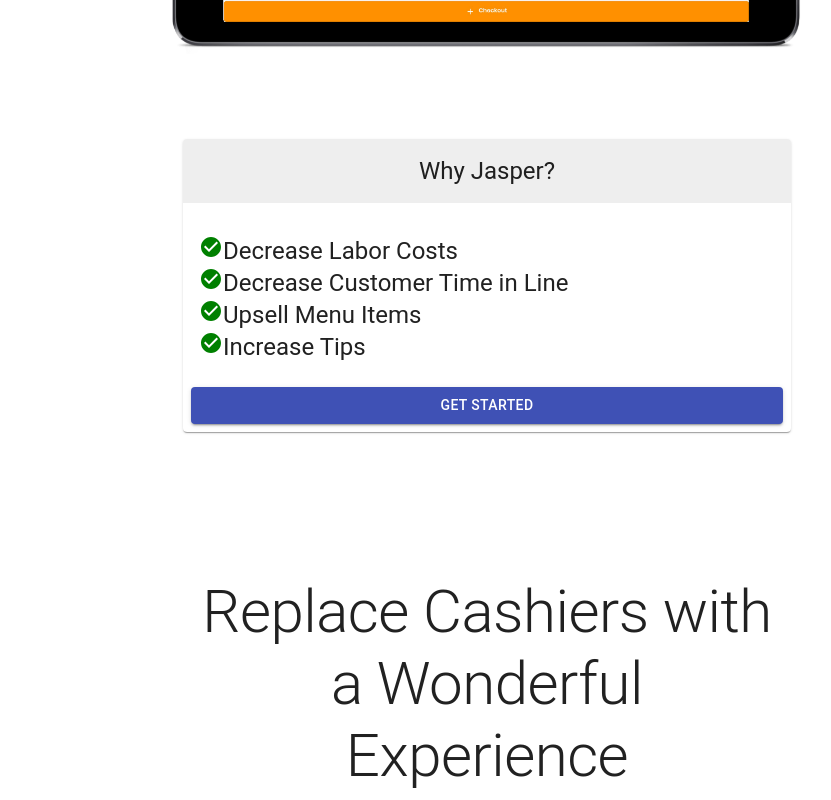
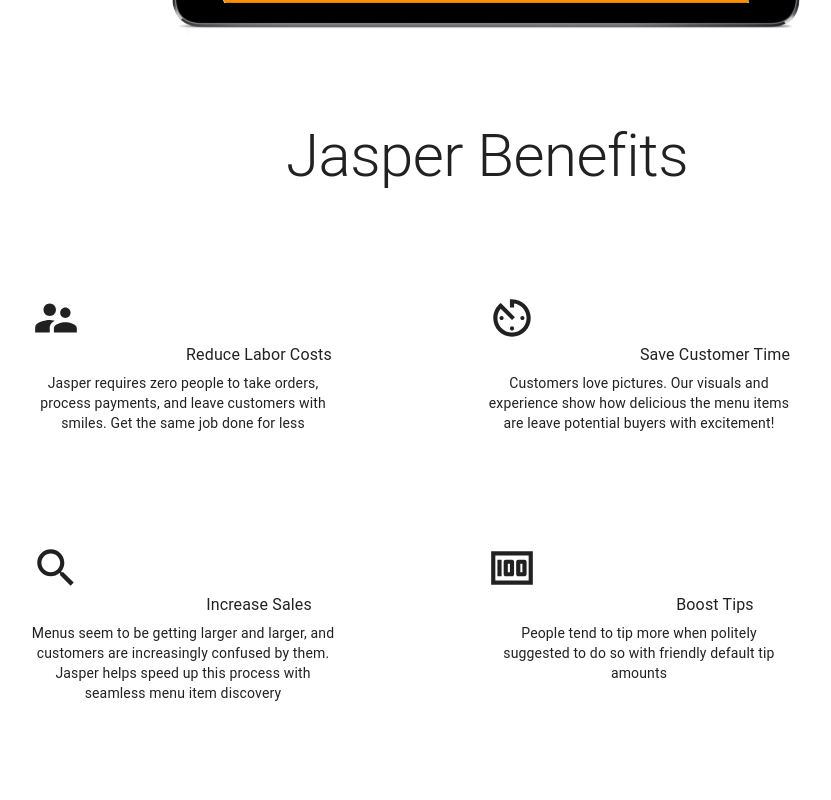
Before and after one commit to JasperTechnologies/jasper-web, a React (Create React App) app: page / in a window 1280 px wide. Shown: the part 840-1640 px from the top of the page, without its empty margins (153-984 px from the left). Built offline with nearby package versions, Linux system fonts and the light colour scheme.

Commit message:
Update experience/benefit sections

```diff
--- a/src/App.js
+++ b/src/App.js
@@ -16,7 +16,13 @@
 import logo from './logo.png';
 import ipad from './ipadcomp.png'
 import ipadstand from './ipadstand.jpg'
-import CheckCircleIcon from '@material-ui/icons/CheckCircle';
+
+// icons
+import Check from '@material-ui/icons/Check';
+import SupervisorAccount from '@material-ui/icons/SupervisorAccount';
+import AvTimer from '@material-ui/icons/AvTimer';
+import Search from '@material-ui/icons/Search';
+import Money from '@material-ui/icons/Money';
 
 function Copyright() {
   return (
@@ -69,6 +75,15 @@
   link: {
     margin: theme.spacing(1, 1.5),
   },
+  experienceIcon: {
+    fontSize: '50px',
+  },
+  experienceGrid: {
+    height: '250px',
+  },
+  experienceContainer: {
+    paddingTop: '80px',
+  },
   heroContent: {
     padding: theme.spacing(8, 0, 6),
   },
@@ -92,22 +107,22 @@
     },
   },
 }));
-
-const tiers = [
-  {
-    title: 'Pro',
-    subheader: 'Most popular',
-    price: '15',
-    description: [
-      'Decrease Labor Costs',
-      'Decrease Customer Time in Line',
-      'Upsell Menu Items',
-      'Increase Tips',
-    ],
-    buttonText: 'Get started',
-    buttonVariant: 'contained',
-  },
-];
+//
+// const tiers = [
+//   {
+//     title: 'Pro',
+//     subheader: 'Most popular',
+//     price: '15',
+//     description: [
+//       'Decrease Labor Costs',
+//       'Decrease Customer Time in Line',
+//       'Upsell Menu Items',
+//       'Increase Tips',
+//     ],
+//     buttonText: 'Get started',
+//     buttonVariant: 'contained',
+//   },
+// ];
 
 export default function Pricing() {
   const classes = useStyles();
@@ -120,7 +135,7 @@
           <img alt='jasper company logo' className={classes.logo} src={logo}></img>
           <nav>
             <Link variant="button" color="textPrimary" href="#" className={classes.link}>
-              Features
+              Benefits
             </Link>
             <Link variant="button" color="textPrimary" href="#" className={classes.link}>
               Contact Us
@@ -131,10 +146,13 @@
       {/* Hero unit */}
       <Container maxWidth="sm" component="main" className={classes.heroContent}>
         <Typography component="h1" variant="h2" align="center" color="textPrimary" gutterBottom>
-          Ordering Just Became Simple
+          Ordering
         </Typography>
-        <Typography variant="h5" align="center" color="textSecondary" component="p">
-          Jasper enables an automated fast and magical self-service option for ordering food at restaurants.
+        <Typography component="h1" variant="h2" align="center" color="textPrimary" gutterBottom>
+          Just Became Simple
+        </Typography>
+        <Typography variant="body1" align="center" color="textSecondary" component="p">
+          Jasper is a magical self-service option for ordering food at restaurants
         </Typography>
       </Container>
       <Container className={classes.centerContainer}>
@@ -143,45 +161,103 @@
         <br></br>
       </Container>
       {/* End hero unit */}
-      <Container maxWidth="md" component="main" className={classes.centerContainer}>
-          {tiers.map(tier => (
-            // Enterprise card is full width at sm breakpoint
-            <Grid item key={tier.title} xs={12} sm={tier.title === 'Enterprise' ? 12 : 6} md={8}>
-              <Card>
-                <CardHeader
-                  title='Why Jasper?'
-                  titleTypographyProps={{ align: 'center' }}
-                  subheaderTypographyProps={{ align: 'center' }}
-                  className={classes.cardHeader}
-                />
-                <CardContent>
-                  <div className={classes.cardPricing}>
-                    <Typography component="h2" variant="h3" color="textPrimary">
-                    </Typography>
-                    <Typography variant="h4" color="textSecondary">
-                    </Typography>
-                  </div>
-                  <ul>
-                    {tier.description.map(line => (
-                      <Typography component="li" variant="h5" align="left" key={line}>
-                        <CheckCircleIcon style={{color: 'green', flex: 1}}></CheckCircleIcon>
-                        {line}
-                      </Typography>
-                    ))}
-                  </ul>
-                </CardContent>
-                <CardActions>
-                  <Button fullWidth variant={tier.buttonVariant} color="primary">
-                    {tier.buttonText}
-                  </Button>
-                </CardActions>
-              </Card>
+      <Container
+        maxWidth="md"
+        component="main"
+        className={classes.centerContainer}
+      >
+        <Grid
+          xs="12"
+          direction="column"
+        >
+          <Grid xs="12">
+            <Typography component="h1" variant="h2" align="center" color="textPrimary" gutterBottom>
+              Jasper Benefits
+            </Typography>
+          </Grid>
+          <Grid
+            container
+            xs="12"
+            direction="row"
+            className={classes.experienceContainer}
+          >
+            <Grid
+              xs="6"
+              container
+              align="center"
+              direction="column"
+              className={classes.experienceGrid}
+            >
+              <SupervisorAccount className={classes.experienceIcon} />
+              <Typography variant="body1" align="center" gutterBottom>
+                Reduce Labor Costs
+              </Typography>
+              <Grid xs="8">
+                <Typography variant="body2" align="center" gutterBottom>
+                  Jasper requires zero people to take orders, process payments, and leave customers with smiles. Get the same job done for less
+                </Typography>
+              </Grid>
             </Grid>
-          ))}
+            <Grid
+              xs="6"
+              container
+              align="center"
+              direction="column"
+              className={classes.experienceGrid}
+            >
+              <AvTimer className={classes.experienceIcon} />
+              <Typography variant="body1" align="center" gutterBottom>
+                Save Customer Time
+              </Typography>
+              <Grid xs="8">
+                <Typography variant="body2" align="center" gutterBottom>
+                  Customers love pictures. Our visuals and experience show how delicious the menu items are leave potential buyers with excitement!
+                </Typography>
+              </Grid>
+            </Grid>
+            <Grid
+              xs="6"
+              container
+              align="center"
+              direction="column"
+              className={classes.experienceGrid}
+            >
+              <Search className={classes.experienceIcon} />
+              <Typography variant="body1" align="center" gutterBottom>
+                Increase Sales
+              </Typography>
+              <Grid xs="8">
+                <Typography variant="body2" align="center" gutterBottom>
+                  Menus seem to be getting larger and larger, and customers are increasingly confused by them. Jasper helps speed up this process with seamless menu item discovery
+                </Typography>
+              </Grid>
+            </Grid>
+            <Grid
+              xs="6"
+              container
+              align="center"
+              direction="column"
+              className={classes.experienceGrid}
+            >
+              <Money className={classes.experienceIcon} />
+              <Typography variant="body1" align="center" gutterBottom>
+                Boost Tips
+              </Typography>
+              <Grid xs="8">
+                <Typography variant="body2" align="center" gutterBottom>
+                  People tend to tip more when politely suggested to do so with friendly default tip amounts
+                </Typography>
+              </Grid>
+            </Grid>
+          </Grid>
+        </Grid>
       </Container>
       <Container maxWidth="sm" component="main" className={classes.heroContent}>
-        <Typography component="h1" variant="h2" align="center" color="textPrimary">
-          Replace Cashiers with a Wonderful Experience
+        <Typography component="h1" variant="h2" align="center" color="textPrimary" gutterBottom>
+          Jasper Experiences
+        </Typography>
+        <Typography variant="body1" align="center" color="textSecondary" component="p">
+          Jasper is offering an in-door dining automation for restaurant owners
         </Typography>
       </Container>
       <Container className={classes.centerContainer}>
```
